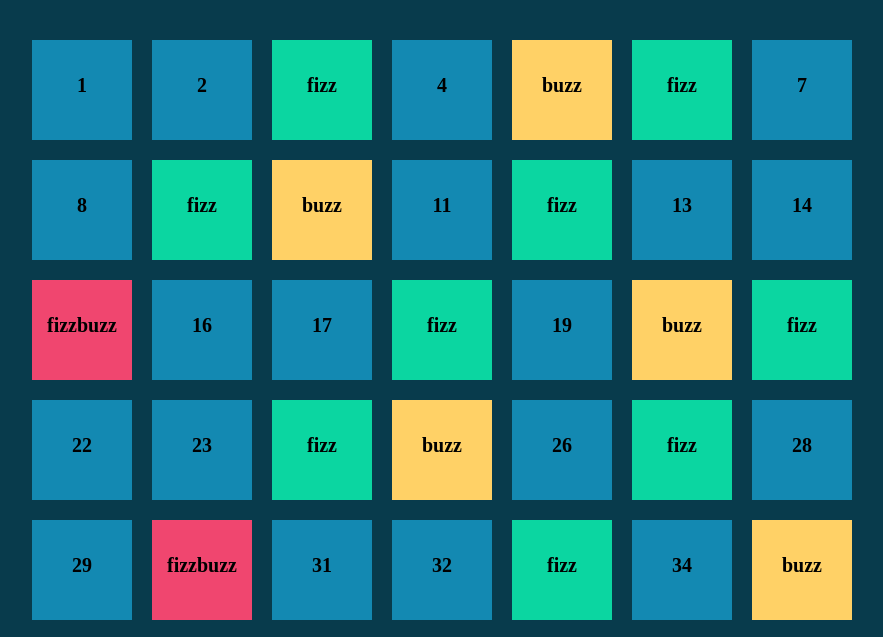
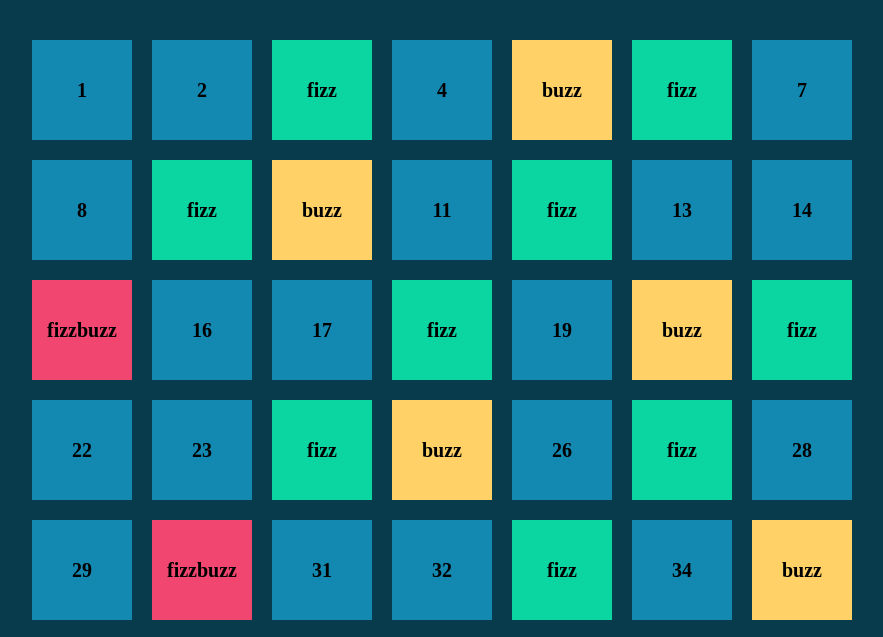
Before and after one commit to NicholasDevelop/js-fizzbuzzdom, a plain HTML site: page inedex.html in a window 1280 px wide. Shown: the part 119-756 px from the top of the page, without its empty margins (198-1081 px from the left). Drawn offline with Linux system fonts and the light colour scheme.

Commit message:
allineato più precisamente il testo all'interno dei suoi "contenitori"

```diff
--- a/style.css
+++ b/style.css
@@ -39,7 +39,7 @@ ul{
 
 .general-box{
     text-align: center;
-    line-height: 80px;
+    line-height: 90px;
     background-color: #1389B2;
     padding: 5px;
     height: 100px;
```
